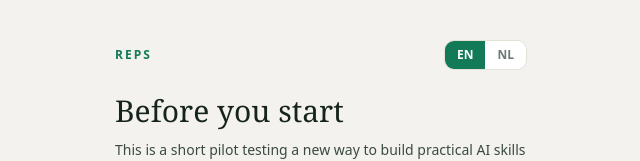
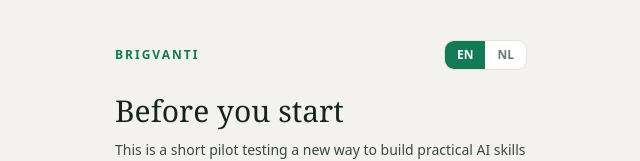
Before and after one commit to shaitanshaitan/brigvanti, a React (Vite) app: page / in a window 1280 px wide. Shown: the top 161 px of the page, without its empty margins (319-959 px from the left). Built offline with nearby package versions, Linux system fonts and the light colour scheme.

Commit message:
Add files via upload

```diff
--- a/index.html
+++ b/index.html
@@ -3,7 +3,7 @@
   <head>
     <meta charset="UTF-8" />
     <meta name="viewport" content="width=device-width, initial-scale=1.0, viewport-fit=cover" />
-    <title>Reps</title>
+    <title>Brigvanti</title>
   </head>
   <body>
     <div id="root"></div>
--- a/src/App.jsx
+++ b/src/App.jsx
@@ -1,7 +1,7 @@
 import React, { useState, useEffect, useRef } from "react";
 
 /* ------------------------------------------------------------------ *
- *  REPS. Phase-1 pilot app (working prototype), EN / NL.
+ *  BRIGVANTI. Phase-1 pilot app (working prototype), EN / NL.
  *  Advisory AI-literacy practice. Personal life first. Live Claude coach.
  *  Working name "Reps" is a placeholder. The Ninth Tee.
  * ------------------------------------------------------------------ */
@@ -291,7 +291,7 @@ async function getCoachFeedback(loop, artefact, reflection, lang) {
     ? "Schrijf je hele antwoord in vlot, correct en natuurlijk Nederlands, zoals een Nederlandstalige coach dat zou doen. Let scherp op spelling, grammatica, werkwoordsvervoegingen en woordvolgorde. Gebruik de informele je-vorm. Houd de zinnen kort en helder, maar nooit ten koste van correcte grammatica. Gebruik geen gedachtestreepjes, alleen komma's en punten. Lees je antwoord na en corrigeer spel- en grammaticafouten voordat je het geeft."
     : "Write your reply in natural, correct English. Short, plain sentences, like a real person talking. Do not use dashes as punctuation; use commas and full stops.";
   const content =
-`You are the practice coach inside an AI-literacy app called Reps, made by The Ninth Tee. You help adults get better at using AI in their real life.
+`You are the practice coach inside an AI-literacy app called Brigvanti, made by The Ninth Tee. You help adults get better at using AI in their real life.
 Character: warm, encouraging, concrete, honest. You're a coach, not an examiner, so always explain why. Never grade, score, or say pass/fail. Model responsible AI: never invent facts, and if a learner shared sensitive data, gently flag it and don't repeat it back. Keep the human in charge.
 
 A learner just completed a practice task. Give them coaching feedback.
@@ -387,7 +387,7 @@ function Consent({ lang, setLang, onAgree }) {
   return (
     <div className="px-6 pt-10 pb-12">
       <div className="flex items-center justify-between mb-6">
-        <div style={{ color: C.emerald, letterSpacing: 2 }} className="text-xs font-bold uppercase">Reps</div>
+        <div style={{ color: C.emerald, letterSpacing: 2 }} className="text-xs font-bold uppercase">Brigvanti</div>
         <LangToggle lang={lang} onChange={setLang} />
       </div>
       <h1 style={{ fontFamily: SERIF, color: C.ink, lineHeight: 1.1 }} className="text-3xl mb-3">{co.title}</h1>
@@ -422,7 +422,7 @@ function Onboard({ t, lang, setLang, onDone }) {
   return (
     <div className="px-6 pt-10 pb-10">
       <div className="flex items-center justify-between mb-8">
-        <div style={{ fontFamily: SANS, color: C.emerald, letterSpacing: 2 }} className="text-xs font-bold uppercase">Reps</div>
+        <div style={{ fontFamily: SANS, color: C.emerald, letterSpacing: 2 }} className="text-xs font-bold uppercase">Brigvanti</div>
         <LangToggle lang={lang} onChange={setLang} />
       </div>
       <h1 style={{ fontFamily: SERIF, color: C.ink, lineHeight: 1.1 }} className="text-4xl mb-4">{t.tagline}</h1>
```
